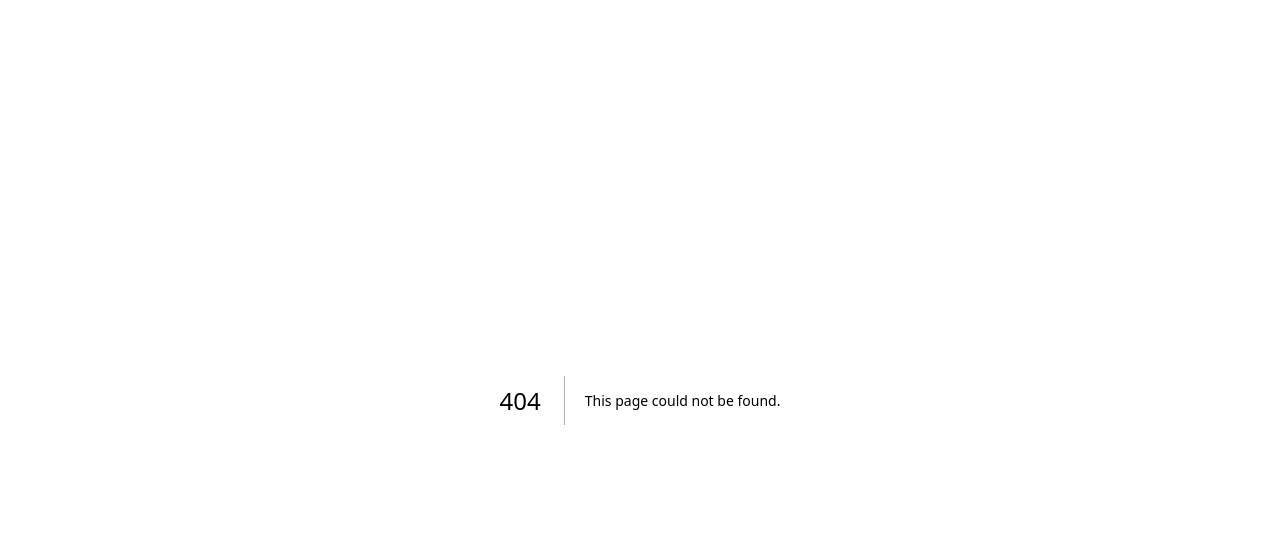
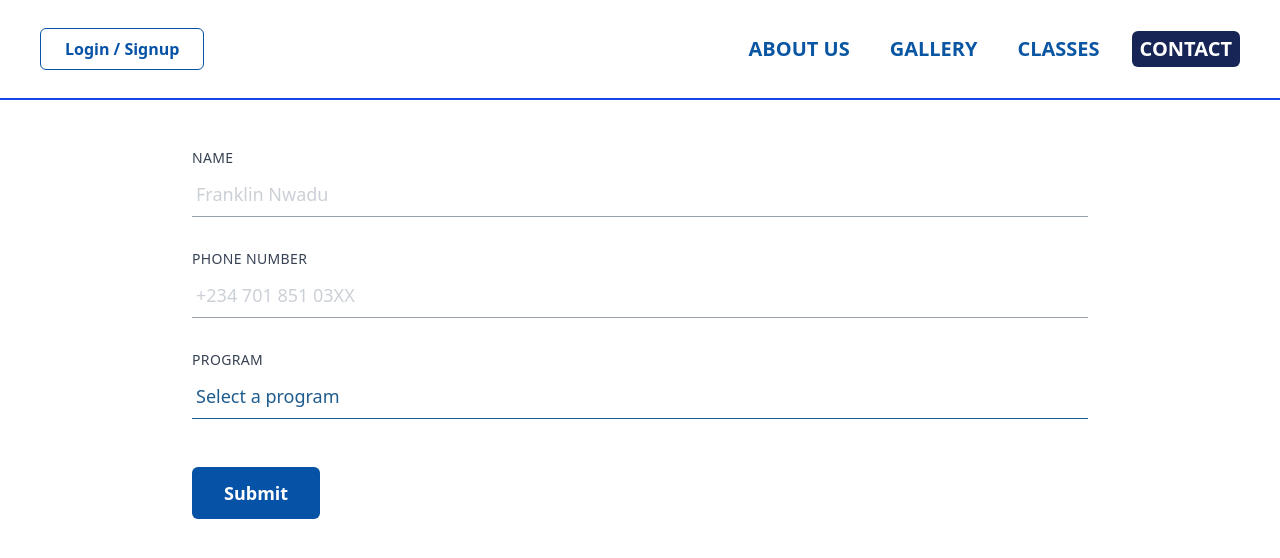
Before and after one commit to callys232/prestige, a Next.js app: page /contact in a window 1280 px wide. Before the commit this address had no page. Shown: the top 558 px of the page. Built offline with nearby package versions, Linux system fonts and the light colour scheme.

Commit message:
page routes are been added

```diff
--- /dev/null
+++ b/src/app/aboutUs/page.js
@@ -0,0 +1,15 @@
+import Navbar from "@/components/Navbar";
+
+import Footer from "@/components/Footer";
+
+const AboutUs = () => {
+  return (
+    <div className="bg-white dark:bg-gray-900">
+      <Navbar />
+
+      <Footer />
+    </div>
+  );
+};
+
+export default AboutUs;
--- /dev/null
+++ b/src/app/classes/page.js
@@ -0,0 +1,15 @@
+import Navbar from "@/components/Navbar";
+
+import Footer from "@/components/Footer";
+
+const Classes = () => {
+  return (
+    <div className="bg-white dark:bg-gray-900">
+      <Navbar />
+
+      <Footer />
+    </div>
+  );
+};
+
+export default Classes;
--- /dev/null
+++ b/src/app/contact/page.js
@@ -0,0 +1,15 @@
+import Navbar from "@/components/Navbar";
+
+import Footer from "@/components/Footer";
+
+const Contact = () => {
+  return (
+    <div className="bg-white dark:bg-gray-900">
+      <Navbar />
+
+      <Footer />
+    </div>
+  );
+};
+
+export default Contact;
```
